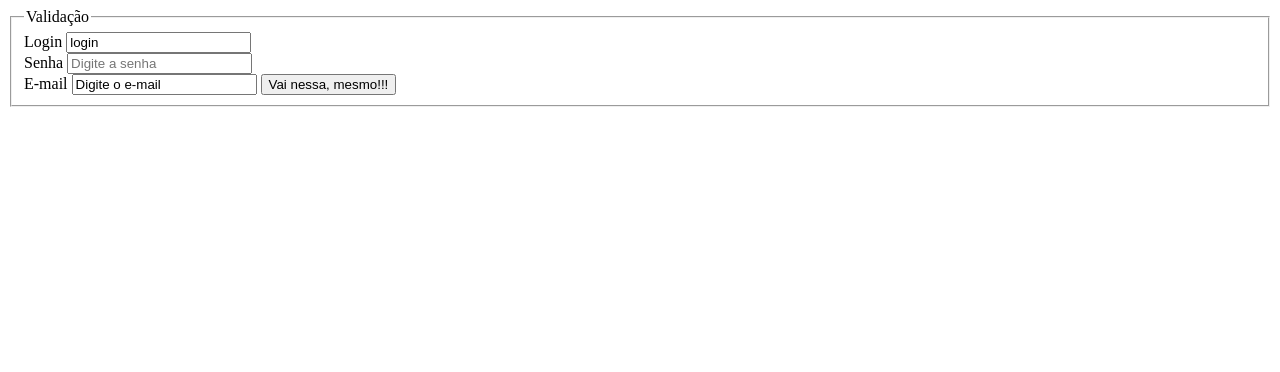
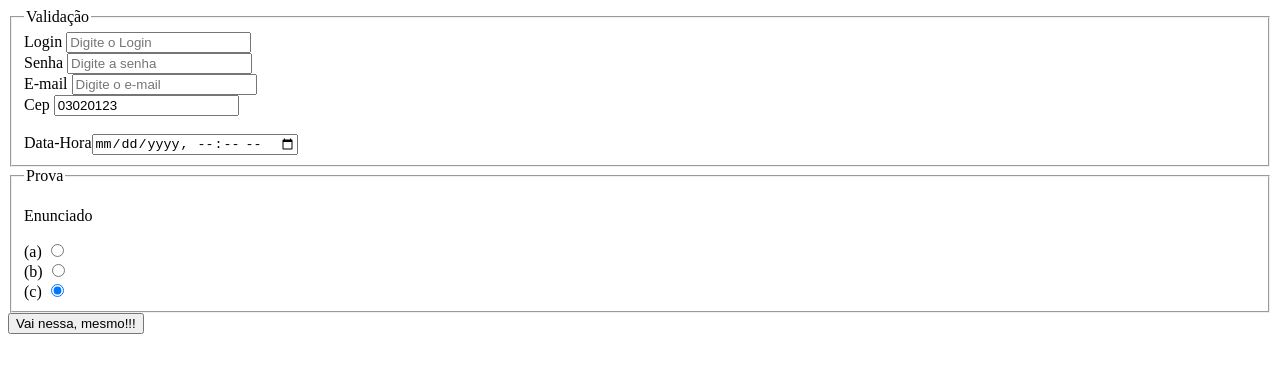
Before and after one commit to hebertphp/HTML_CSS_2023, a plain HTML site: page aula_260523/index.html in a window 1280 px wide. Drawn offline with Linux system fonts and the light colour scheme.

Commit message:
26/05/23

```diff
--- a/aula_260523/index.html
+++ b/aula_260523/index.html
@@ -10,13 +10,24 @@
     <form name="form1" method="post" action="http://hebertphp.awardspace.us/recebe.php">
         <fieldset>
             <legend>Validação</legend>
-            <label for="login">Login</label> <input type="text" name="login" id="login" placeholder="Digite o Login" required value="login"><br>
+            <label for="login">Login</label> <input type="text" name="login" id="login" placeholder="Digite o Login" required value=""><br>
             <label for="senha">Senha</label> <input type="password" name="senha" id="senha" placeholder="Digite a senha" required><br>
-            <label for="email">E-mail</label>      <input type="email" name="email" id="email" value="Digite o e-mail">
-            <input type="hidden" name="cidade" value="São Paulo">
+            <label for="email">E-mail</label>      <input type="email" name="email" id="email" value="" placeholder="Digite o e-mail"><br>
+            <label for="cep">Cep</label> <input type="number" name="cep" id="cep" value="03020123" readonly><br>
+            <input type="hidden" name="cidade" value="São Paulo"><br>
+            <label for="data">Data-Hora</label><input type="datetime-local" name="data" id="data">
             <!-- <input type="submit" value="Vai nessa!!"> -->
-            <button type="submit">Vai nessa, mesmo!!!</button>
+
         </fieldset>
+        <fieldset>
+            <legend>Prova</legend>
+            <p>Enunciado</p>
+            (a) <input type="radio" name="enun" value="Resposta a"><br>
+            (b) <input type="radio" name="enun" value="Resposta b"><br>
+            (c) <input type="radio" name="enun" value="Resposta c" checked><br>
+        </fieldset>
+
+        <button type="submit">Vai nessa, mesmo!!!</button>
     </form>
 </body>
 </html>
```
